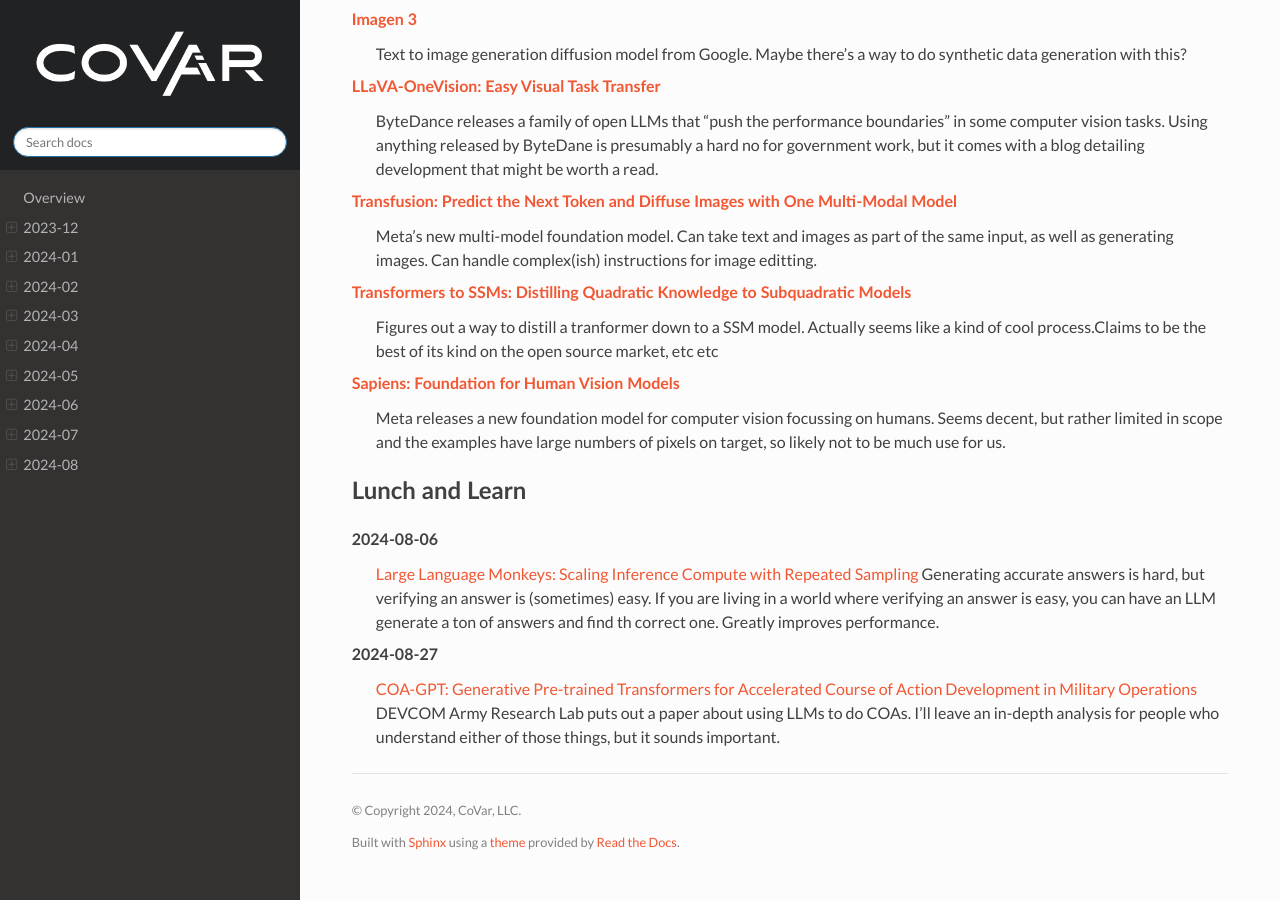
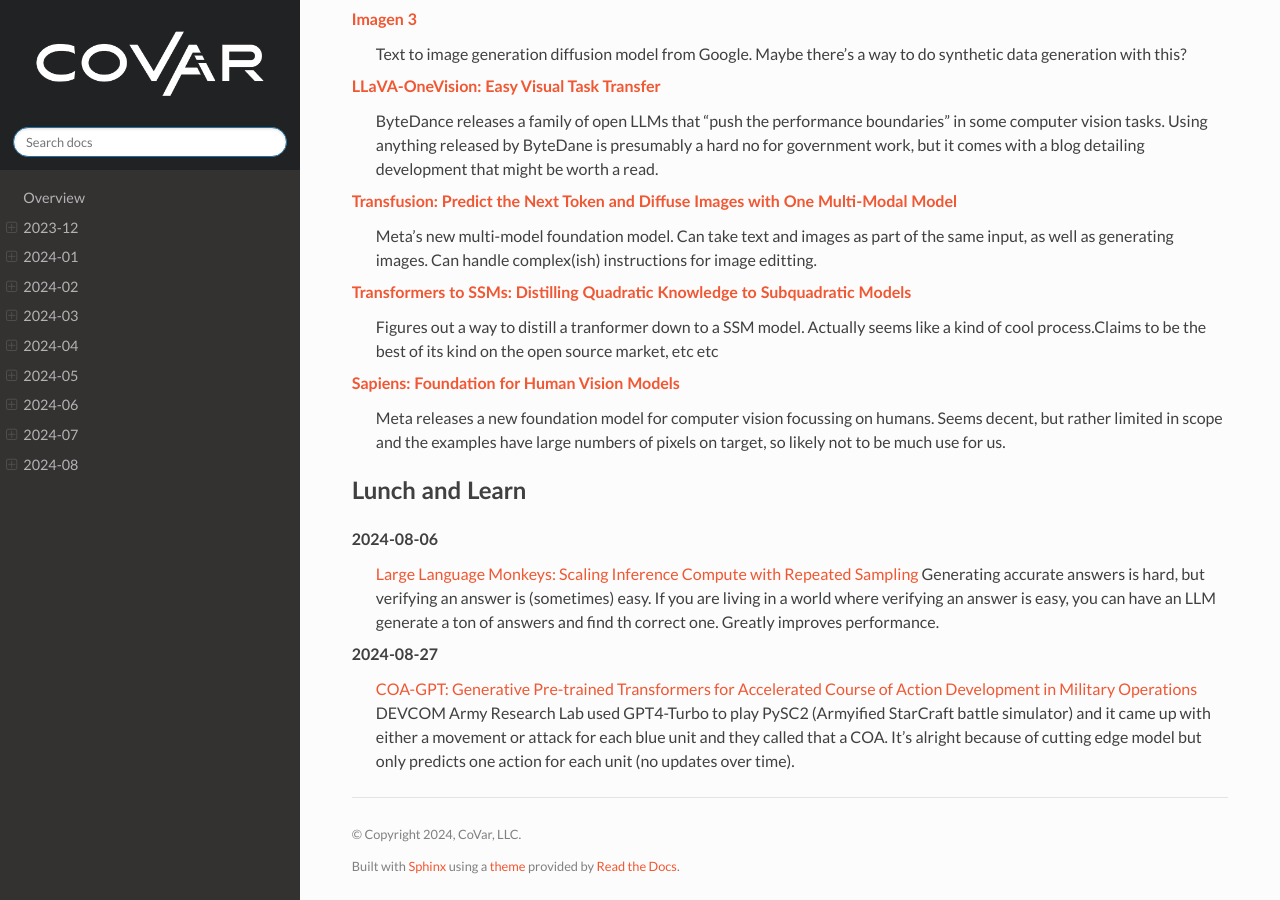
Before and after one commit to covartech/zeitgeist, a Sphinx documentation site: the page built from docs/issues/2024-09.rst, in a window 1280 px wide and 900 px high, scrolled down 4638 px. Built offline with Sphinx 7.4.7 and the Read the Docs theme 2.0.0, drawn with Linux system fonts in a browser that asks for light colours.

Commit message:
update 08-27 l&l

```diff
--- a/docs/issues/2024-09.rst
+++ b/docs/issues/2024-09.rst
@@ -163,4 +163,4 @@
 
 2024-08-27
     `COA-GPT: Generative Pre-trained Transformers for Accelerated Course of Action Development in Military Operations <https://arxiv.org/html/2402.01786v1>`_
-    DEVCOM Army Research Lab puts out a paper about using LLMs to do COAs.  I'll leave an in-depth analysis for people who understand either of those things, but it sounds important.
+    DEVCOM Army Research Lab used GPT4-Turbo to play PySC2 (Armyified StarCraft battle simulator) and it came up with either a movement or attack for each blue unit and they called that a COA. It's alright because of cutting edge model but only predicts one action for each unit (no updates over time).
```
